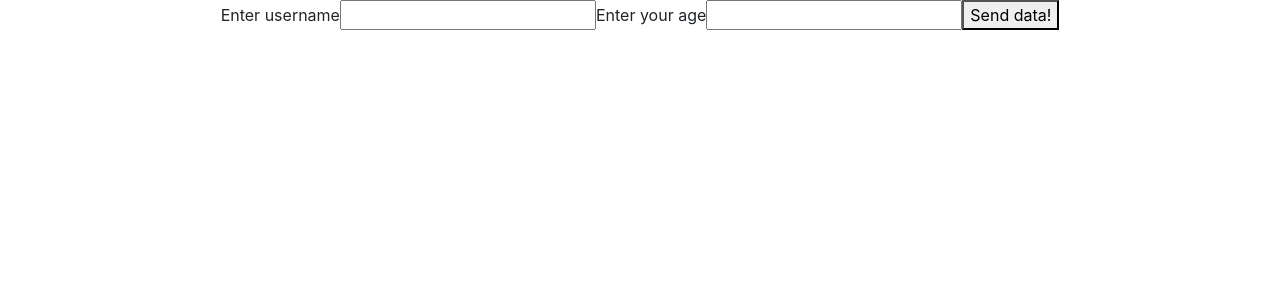
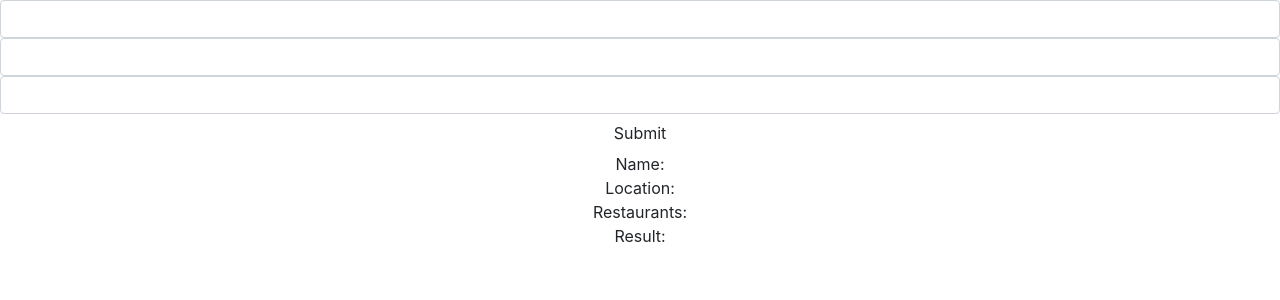
Before and after one commit to sabrina2712/food-review-app, a React (Create React App) app: page / in a window 1280 px wide. Shown: the top 300 px of the page. Built offline with nearby package versions, Linux system fonts and the light colour scheme.

Commit message:
added form controller

```diff
--- a/package.json
+++ b/package.json
@@ -6,6 +6,7 @@
     "@testing-library/jest-dom": "^4.2.4",
     "@testing-library/react": "^9.5.0",
     "@testing-library/user-event": "^7.2.1",
+    "axios": "^0.20.0",
     "bootstrap": "^4.5.2",
     "react": "^16.13.1",
     "react-dom": "^16.13.1",
--- a/src/components/form.js
+++ b/src/components/form.js
@@ -1,47 +1,76 @@
 
 import React from 'react';
+
+
 
 class MyForm extends React.Component {
     constructor() {
       super();
       this.state ={
-          inputParsers : [],
-          data: {
-              name: "",
-              age :""
-          }
+          data:{
+            userId: 1,
+            name: "",
+            location: "",
+            restaurant: "",
+            },
+          result : []
         }
     }
 
-    onInputchange=(event)=> {
+
+    handleChange=(e)=>{
+        this.setState({
+            [e.target.name]: e.target.value
+        })
+    }
+    submitHandler=(e)=>{
+        e.preventDefault()
+        console.log(this.state.result)
+
         let data = this.state.data
-        this.setState({
-          data: event.target.value
-        });
-    }
-    handleSubmit=(event)=> {
-        event.preventDefault();
-            let data = this.state.data
-            console.log(data);
-            let inputParsers = this.state.inputParsers
-        this.setState({
-            data: Object.assign({},{data}),
-            inputParsers: inputParsers.push(data)
-        });
+        this.setState(prevState => ({
+            result: [...prevState.result, data]
+          }))
+
     }
 
     render() {
       return (<>
-        <form onSubmit={this.handleSubmit}>
-            <label htmlFor="name">Enter username</label>
-            <input  name="name"
-                onChange={(event)=>this.onInputchange(event)}/>
-            <label htmlFor="age">Enter your age</label>
-            <input name="age"
-                onChange={(event)=>this.onInputchange(event)} />
-            <button>Send data!</button>
+        <form onSubmit={this.submitHandler}>
+            <input
+            type = "text"
+            className="form-control"
+            name ="name"
+            value={this.state.name}
+            onChange={
+                this.handleChange
+            }
+            />
+            <input
+            type = "text"
+            className="form-control"
+            name ="location"
+            value={this.state.location}
+            onChange={
+                this.handleChange
+            }
+            />
+            <input
+            type = "text"
+            className="form-control"
+            name ="restaurant"
+            value={this.state.restaurant}
+            onChange={
+                this.handleChange
+            }
+            />
+            <button type ="submit" className="btn btn success">Submit</button>
+            <div>Name:  {this.state.name}  </div>
+            <div>Location: {this.state.location} </div>
+            <div>Restaurants: {this.state.restaurant}</div>
+            <div>Result:  {this.state.result}  </div>
         </form>
-            <div>{this.state.inputParsers}</div>
+
          </>
         );
     }
```
Also changed, not shown: 1 other file (tests, documents, lock files or other folders).
